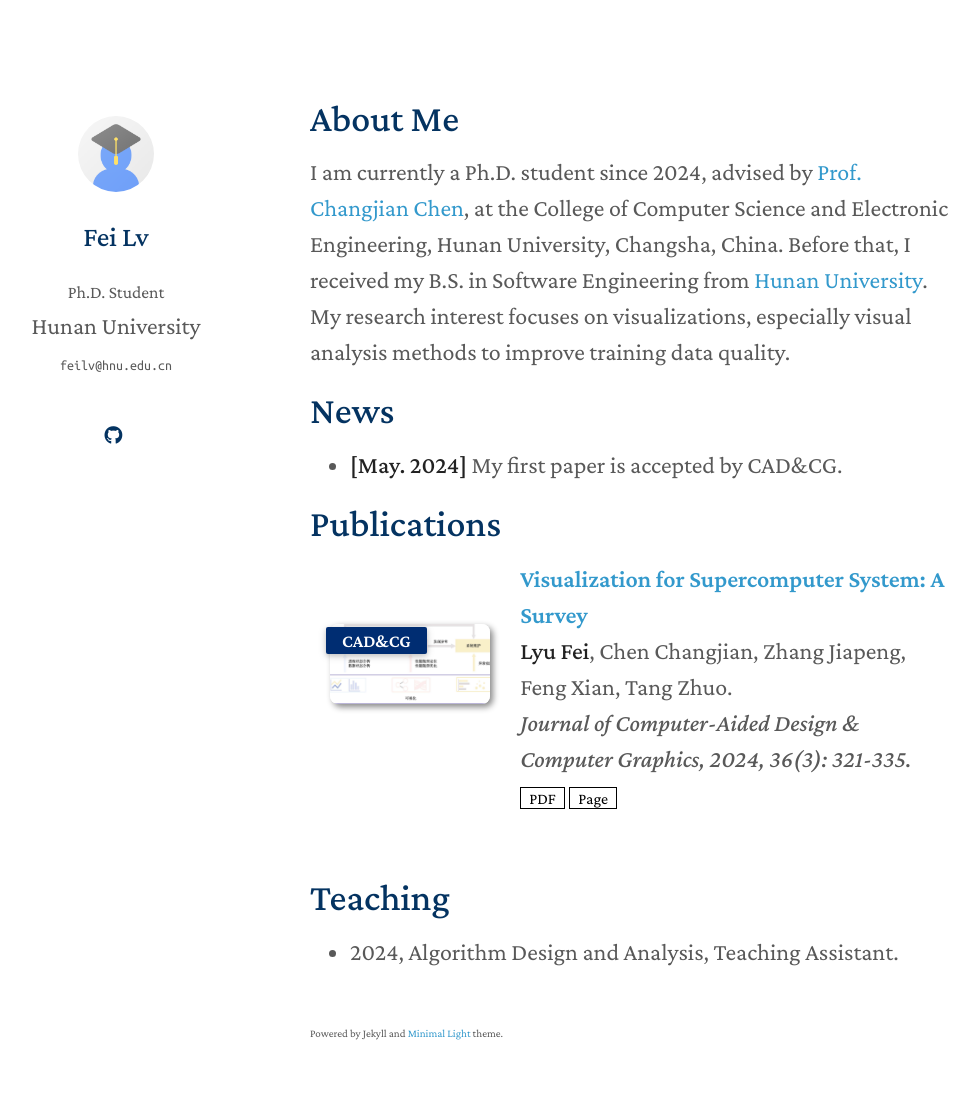
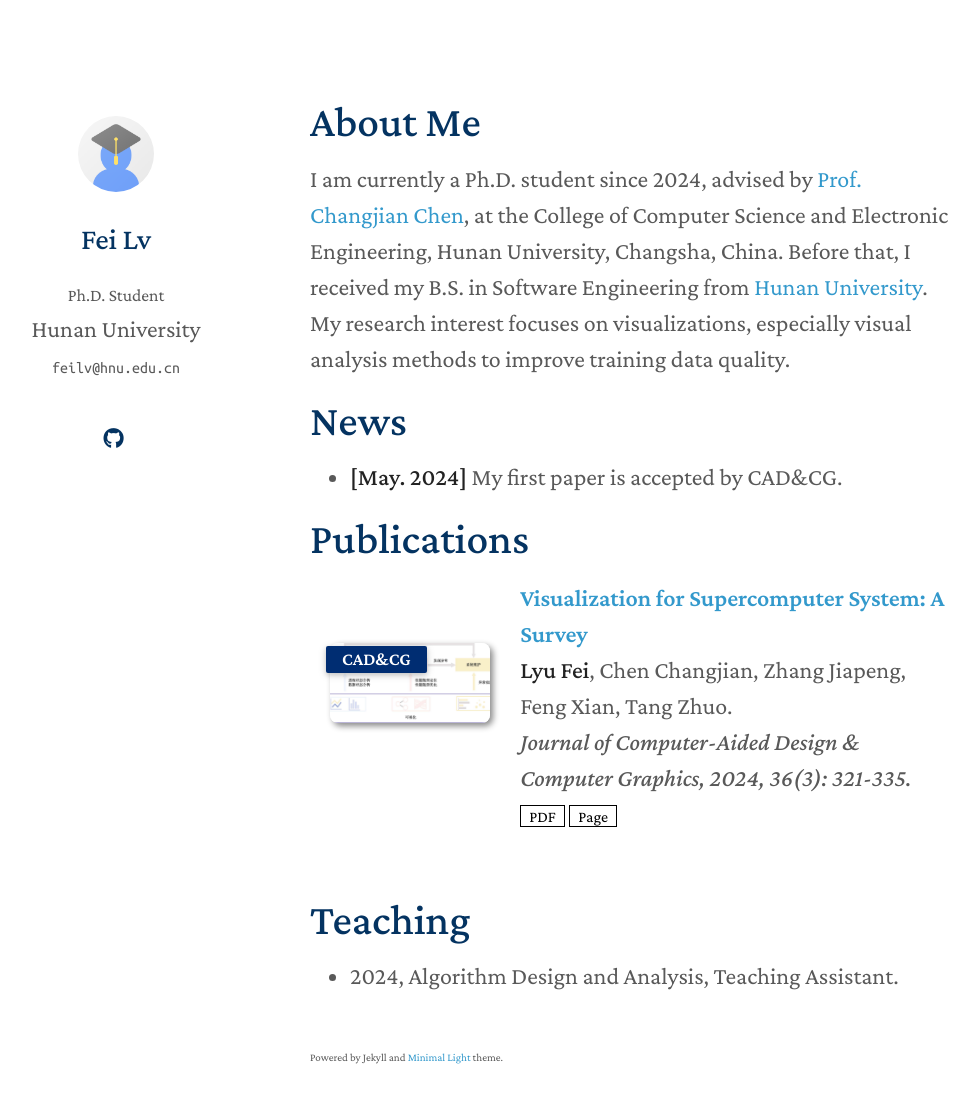
Before and after one commit to feilvvl/feilvvl.github.io, a Jekyll site: the page built from index.md, in a window 1280 px wide and 1141 px high. Shown: the top 1103 px of the window, without its empty margins (160-1139 px from the left). Built offline with Jekyll 4.4.1, drawn with Linux system fonts in a browser that asks for light colours; a style sheet for code colours, icons or effects is not loaded; our own code applies the rules of GitHub Pages for plain Markdown files.

Commit message:
Update minimal-light.scss

```diff
--- a/_sass/minimal-light.scss
+++ b/_sass/minimal-light.scss
@@ -10,7 +10,7 @@
   color:#043361!important;
   border-radius:100%;
   text-align:center;
-  font-size:1.15rem;
+  font-size:1.3rem;
   line-height:2.5rem;
   margin-right:1rem}
 
@@ -104,7 +104,7 @@
   background-color:#000}
 
 email {
-    font-size: 14px;
+    font-size: 16px;
     font-family: "Ubuntu Mono";
 }
 
@@ -244,7 +244,7 @@ h2 {
   color:#043361;
   font-weight: 500;
   margin:2px 0px 15px;
-  font-size: 157%;
+  font-size: 180%;
 }
 
 @media (prefers-color-scheme: dark) {
@@ -266,7 +266,7 @@ h1, h2, h3 {
 }
 
 h1 {
-  font-size:28px;
+  font-size:30px;
 }
 
 a {
@@ -285,7 +285,7 @@ a:hover {
 }
 
 a small {
-  font-size:11px;
+  font-size:14px;
   color:#777;
   margin-top:-0.3em;
   display:block;
```
